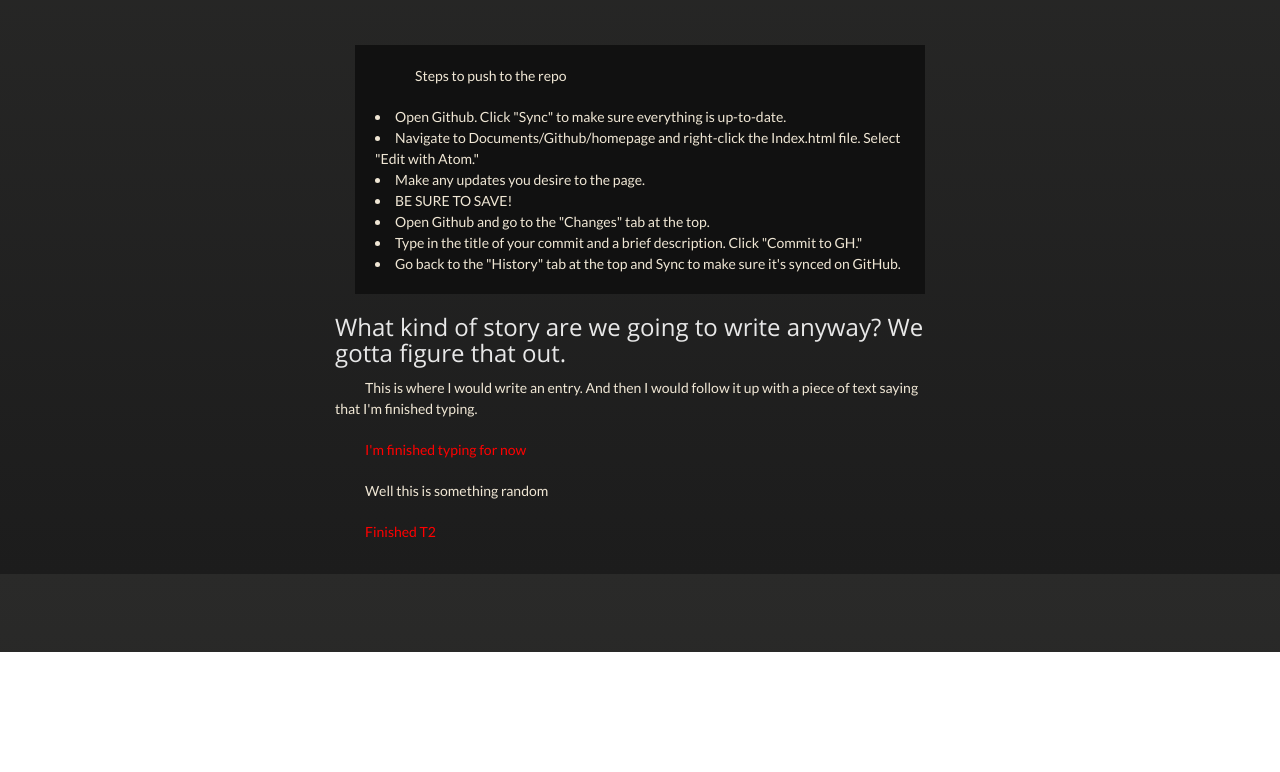
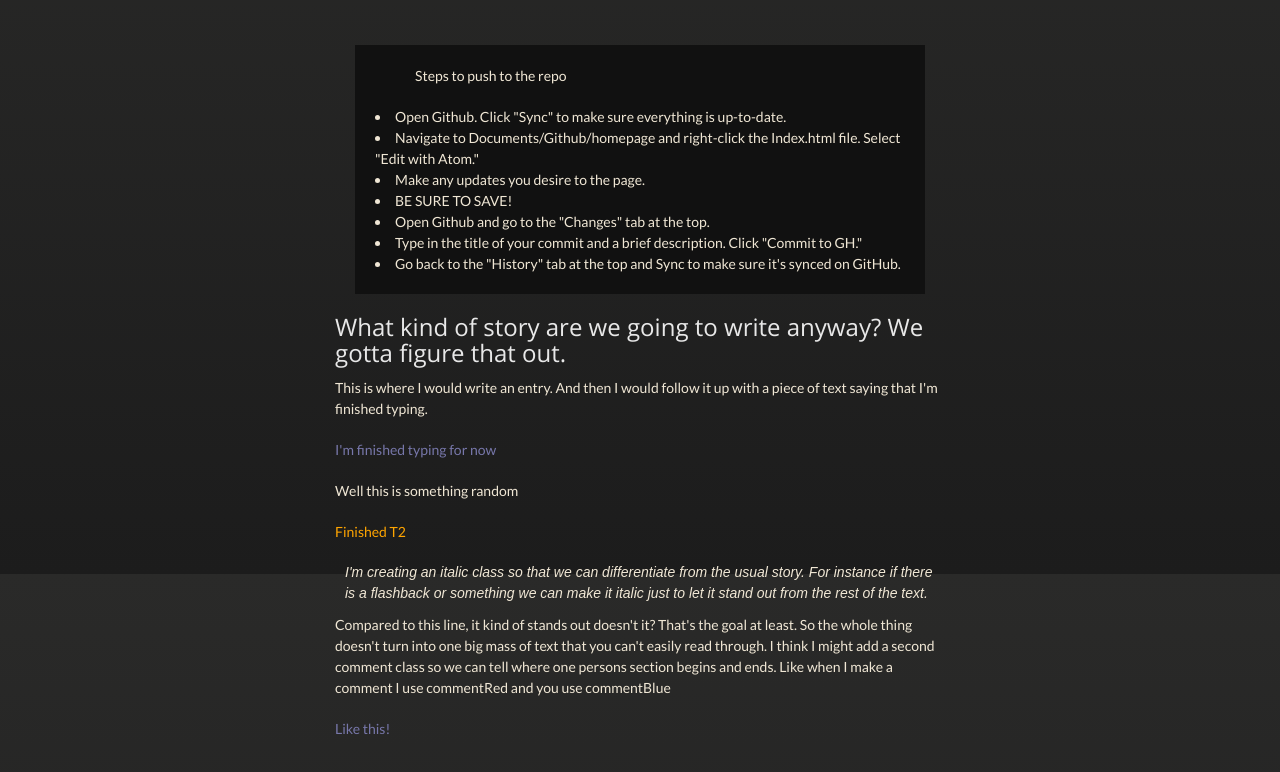
Before and after one commit to Tholen3/homepage, a plain HTML site: page index.html in a window 1280 px wide. Shown: the part 226-998 px from the top of the page. Before the commit the page ends 878 px from the top, so only its background shows below. Drawn offline with nearby package versions, Linux system fonts and the light colour scheme.

Commit message:
Extra classes and comment colors

```diff
--- a/index.html
+++ b/index.html
@@ -94,9 +94,12 @@
 
 <h2>What kind of story are we going to write anyway? We gotta figure that out.</h2>
 <p>This is where I would write an entry. And then I would follow it up with a piece of text saying that I'm finished typing.</p>
-<p class="comment">I'm finished typing for now</p>
+<p class="commentE">I'm finished typing for now</p>
 <p>Well this is something random</p>
-<p class="comment">Finished T2</p>
+<p class="commentT">Finished T2</p>
+<p class="emphasis">I'm creating an italic class so that we can differentiate from the usual story. For instance if there is a flashback or something we can make it italic just to let it stand out from the rest of the text.</p>
+<p>Compared to this line, it kind of stands out doesn't it? That's the goal at least. So the whole thing doesn't turn into one big mass of text that you can't easily read through. I think I might add a second comment class so we can tell where one persons section begins and ends. Like when I make a comment I use commentRed and you use commentBlue</p>
+<p class="commentE">Like this!</p>
 
 <!-- THE FORUM ENDS AFTER THIS POINT -->
 <!-- THE FORUM ENDS AFTER THIS POINT -->
--- a/stylesheets/styles.css
+++ b/stylesheets/styles.css
@@ -1,17 +1,28 @@
 @import url(https://fonts.googleapis.com/css?family=Lato);
 
-.comment {
-  color: red;
+.commentE {
+  color: #77a;
+}
+
+.commentT {
+  color: orange;
+}
+
+.emphasis {
+  font-weight:300;
+  font-family: sans-serif;
+  margin: 10px;
+  font-style:italic;
 }
 
 .stepByStep {
   margin: 20px;
   background-color: #111;
   padding: 20px;
-}
+}file
 
 p {
-  text-indent: 30px;
+  text-indent: 27px;
   font-family: Lato;
 }
 
```
Lines whose indentation alone changed are shown as unchanged.
